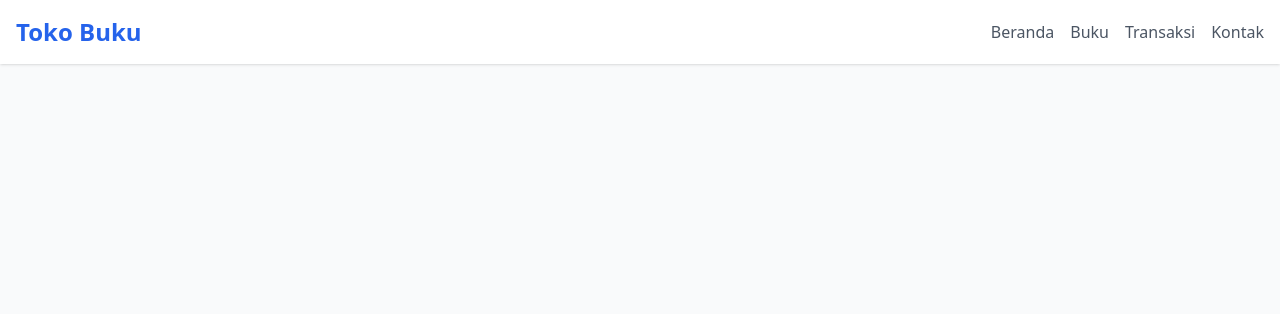
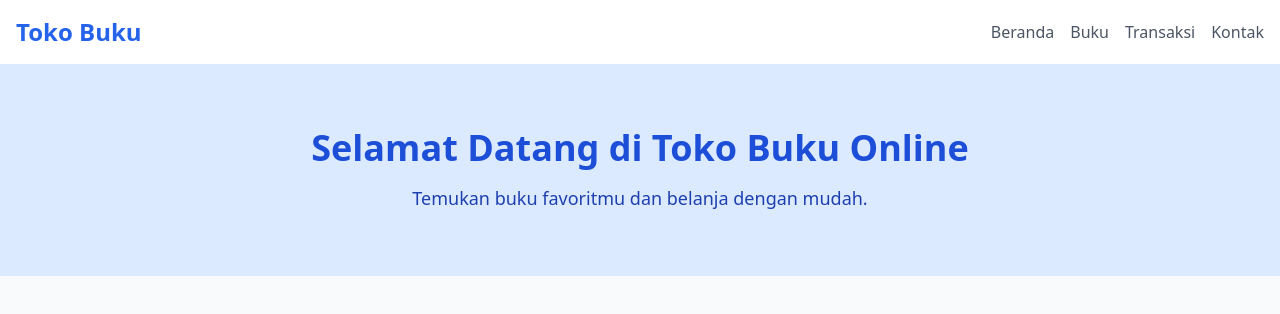
Before and after one commit to aldiansy10/1124160053-tailwind-css, a website: page public/index.html in a window 1280 px wide. Drawn offline with Linux system fonts and the light colour scheme.

Commit message:
menambah hero atau isi di tengah tentang toko

```diff
--- a/public/index.html
+++ b/public/index.html
@@ -23,6 +23,14 @@
     </div>
   </header>
 
+  <!-- Hero -->
+  <section class="bg-blue-100 py-16">
+    <div class="max-w-7xl mx-auto px-4 text-center">
+      <h2 class="text-4xl font-bold mb-4 text-blue-700">Selamat Datang di Toko Buku Online</h2>
+      <p class="text-lg text-blue-800">Temukan buku favoritmu dan belanja dengan mudah.</p>
+    </div>
+  </section>
+
 
 
 </body>
```
